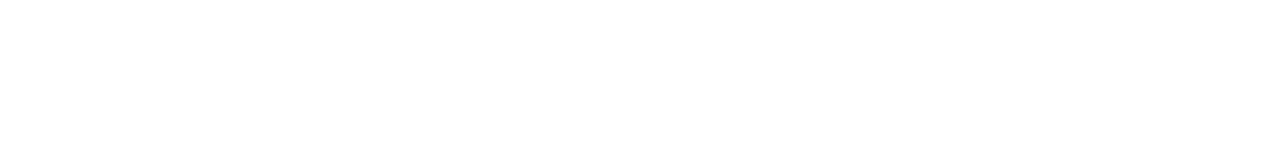
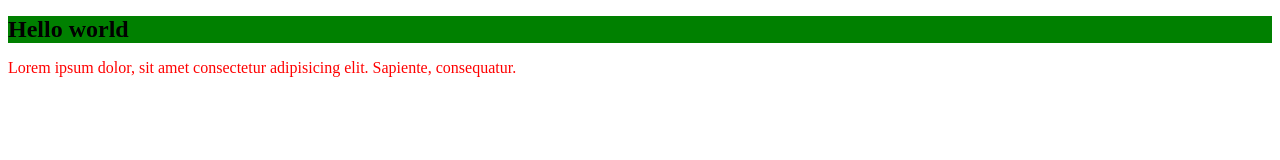
Before and after one commit to princesinghrajput/learning-mern, a plain HTML site: page index.html in a window 1280 px wide. Drawn offline with Linux system fonts and the light colour scheme.

Commit message:
added heading & para and make some changes in styling

```diff
--- a/index.html
+++ b/index.html
@@ -1,11 +1,18 @@
 <!DOCTYPE html>
 <html lang="en">
-<head>
-    <meta charset="UTF-8">
-    <meta name="viewport" content="width=device-width, initial-scale=1.0">
+  <head>
+    <meta charset="UTF-8" />
+    <meta name="viewport" content="width=device-width, initial-scale=1.0" />
     <title>Document</title>
-</head>
-<body>
-
-</body>
+    <link rel="stylesheet" href="style.css" />
+  </head>
+  <body>
+    <div>
+      <h1 class="heading">Hello world</h1>
+      <p class="text">
+        Lorem ipsum dolor, sit amet consectetur adipisicing elit. Sapiente,
+        consequatur.
+      </p>
+    </div>
+  </body>
 </html>
--- a/style.css
+++ b/style.css
@@ -0,0 +1,9 @@
+.heading{
+    background-color: green;
+    font-size: x-large;
+}
+
+.text{
+    color: red;
+
+}
```
